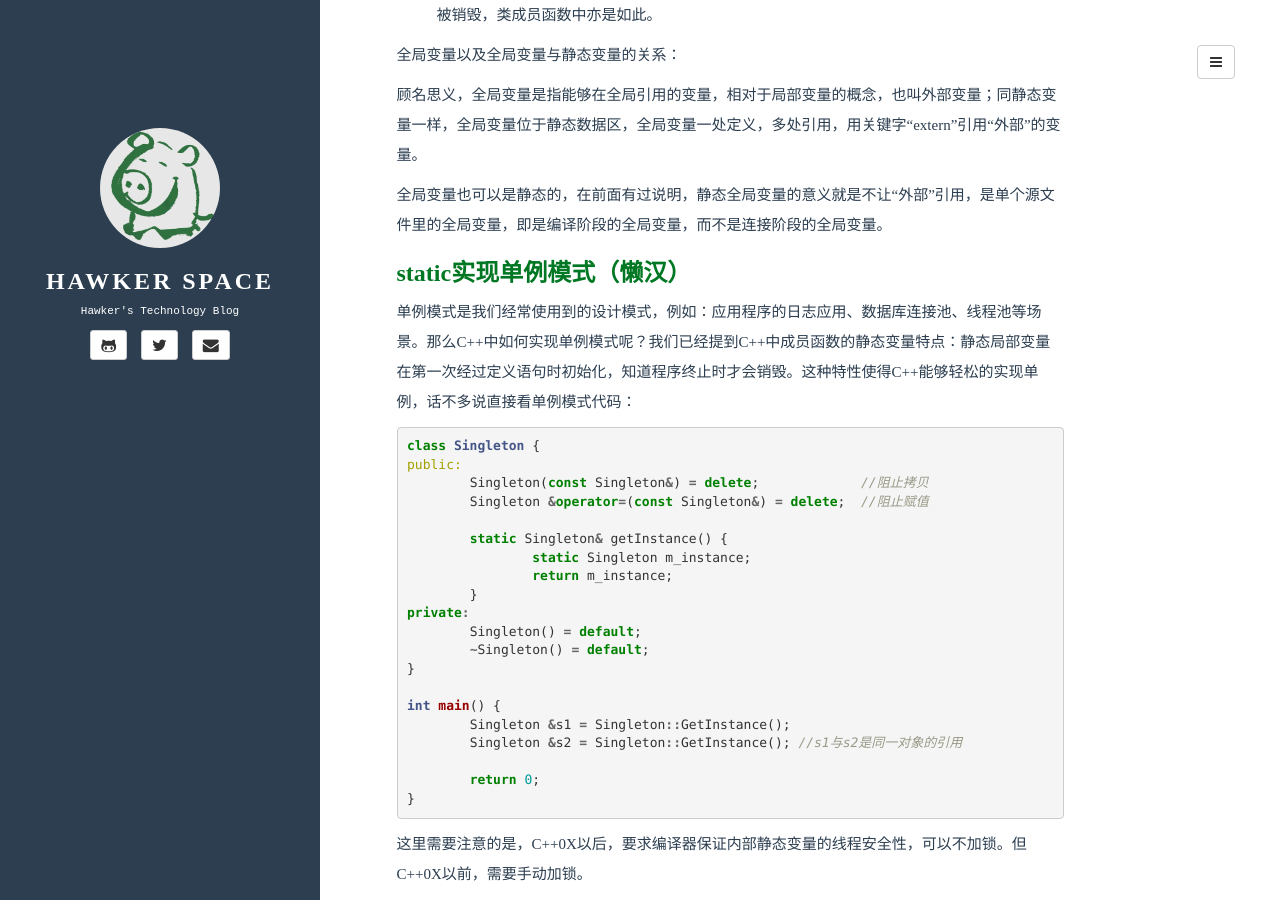
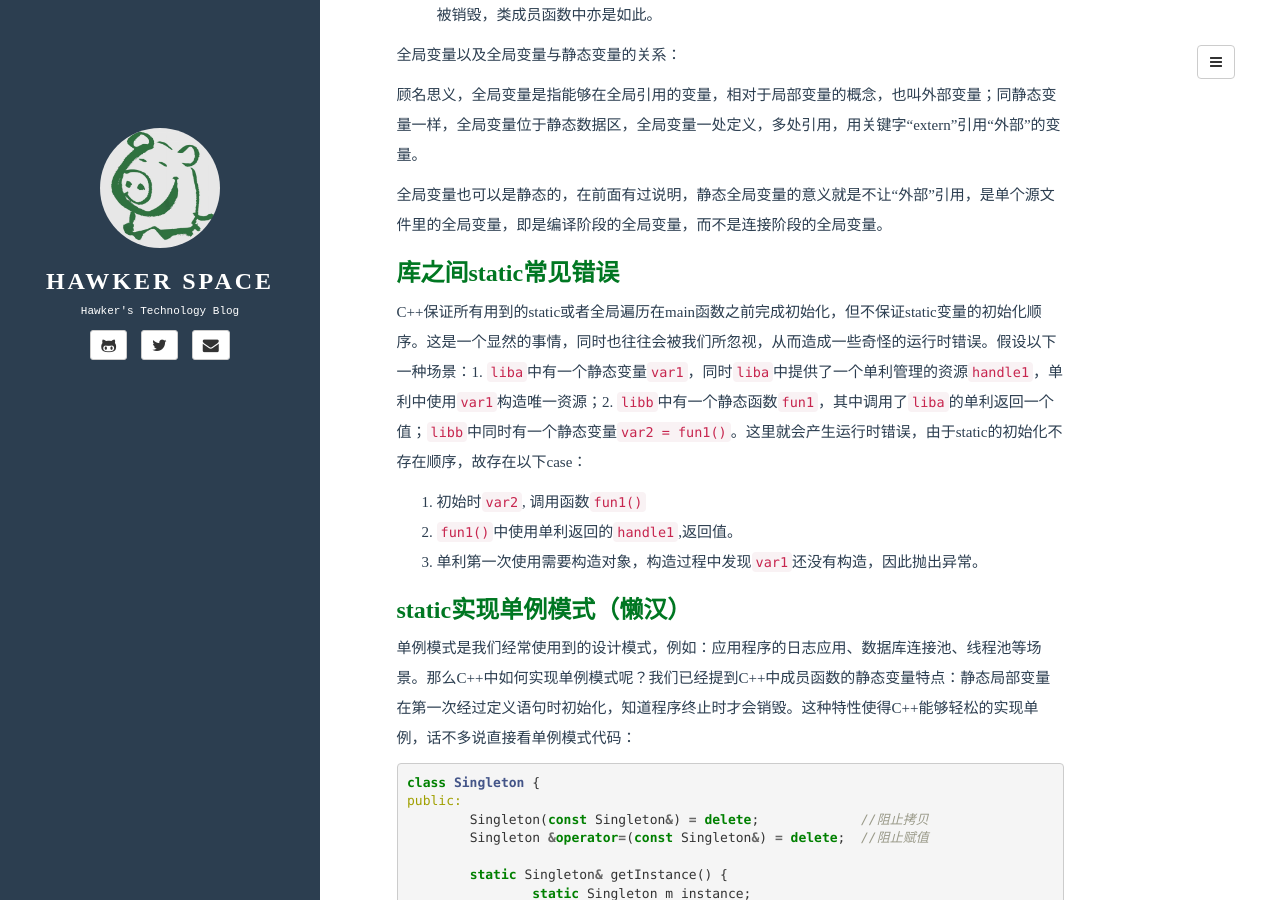
Before and after one commit to hawkxiang/hawkxiang.github.io, a Jekyll site: the page built from _posts/2016.03-12/2016-3-12-static-singleton.md, in a window 1280 px wide and 900 px high, scrolled down 1745 px. Built offline with Jekyll 4.4.1, drawn with Linux system fonts in a browser that asks for light colours; comment, search, counter and statistics services are not loaded.

Commit message:
static core

```diff
--- a/_posts/2016.03-12/2016-3-12-static-singleton.md
+++ b/_posts/2016.03-12/2016-3-12-static-singleton.md
@@ -47,6 +47,13 @@ static的主要作用是限定变量或函数为静态存储。如果用static
 
 全局变量也可以是静态的，在前面有过说明，静态全局变量的意义就是不让“外部”引用，是单个源文件里的全局变量，即是编译阶段的全局变量，而不是连接阶段的全局变量。
 
+### 库之间static常见错误
+C++保证所有用到的static或者全局遍历在main函数之前完成初始化，但不保证static变量的初始化顺序。这是一个显然的事情，同时也往往会被我们所忽视，从而造成一些奇怪的运行时错误。假设以下一种场景：1. `liba`中有一个静态变量`var1`，同时`liba`中提供了一个单利管理的资源`handle1`，单利中使用`var1`构造唯一资源；2. `libb`中有一个静态函数`fun1`，其中调用了`liba`的单利返回一个值；`libb`中同时有一个静态变量`var2 = fun1()`。这里就会产生运行时错误，由于static的初始化不存在顺序，故存在以下case：
+
+1. 初始时`var2`, 调用函数`fun1()`
+2. `fun1()`中使用单利返回的`handle1`,返回值。
+3. 单利第一次使用需要构造对象，构造过程中发现`var1`还没有构造，因此抛出异常。
+
 ### static实现单例模式（懒汉）
 单例模式是我们经常使用到的设计模式，例如：应用程序的日志应用、数据库连接池、线程池等场景。那么C++中如何实现单例模式呢？我们已经提到C++中成员函数的静态变量特点：静态局部变量在第一次经过定义语句时初始化，知道程序终止时才会销毁。这种特性使得C++能够轻松的实现单例，话不多说直接看单例模式代码：
 
```
